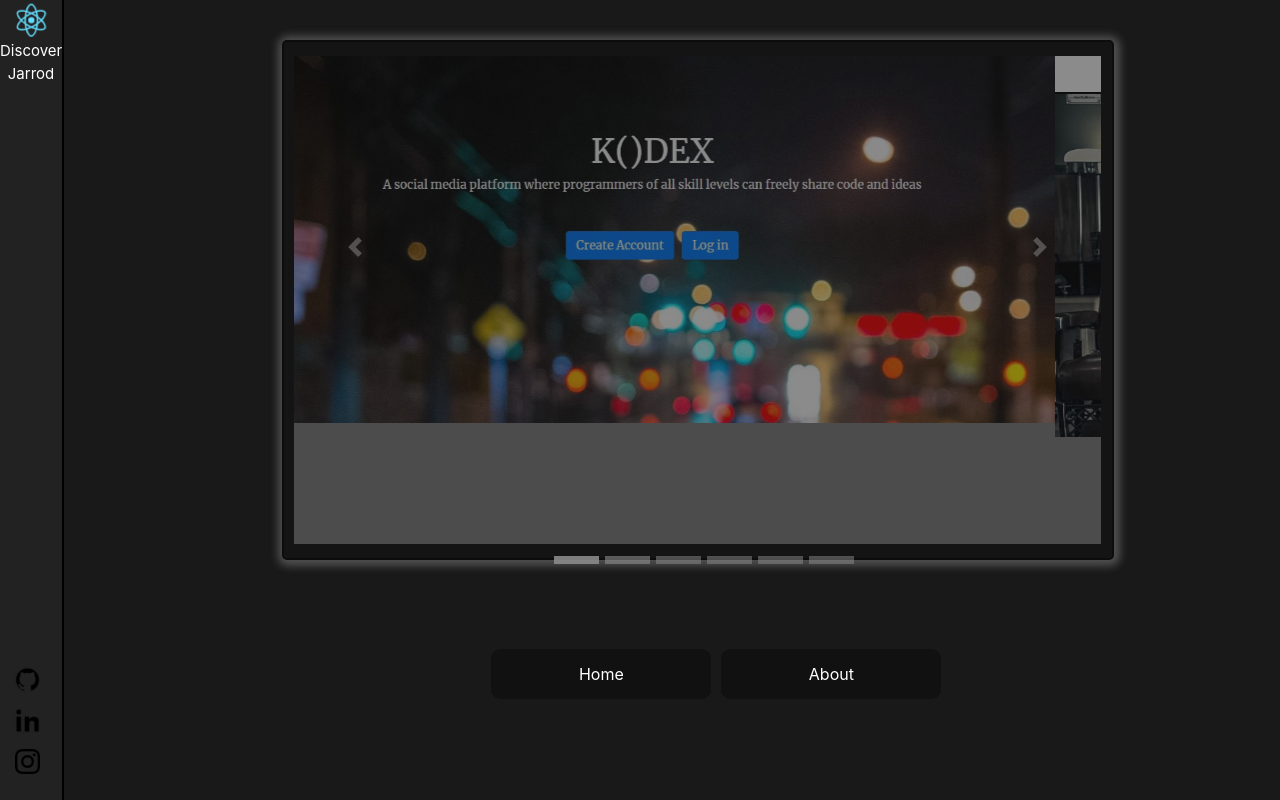
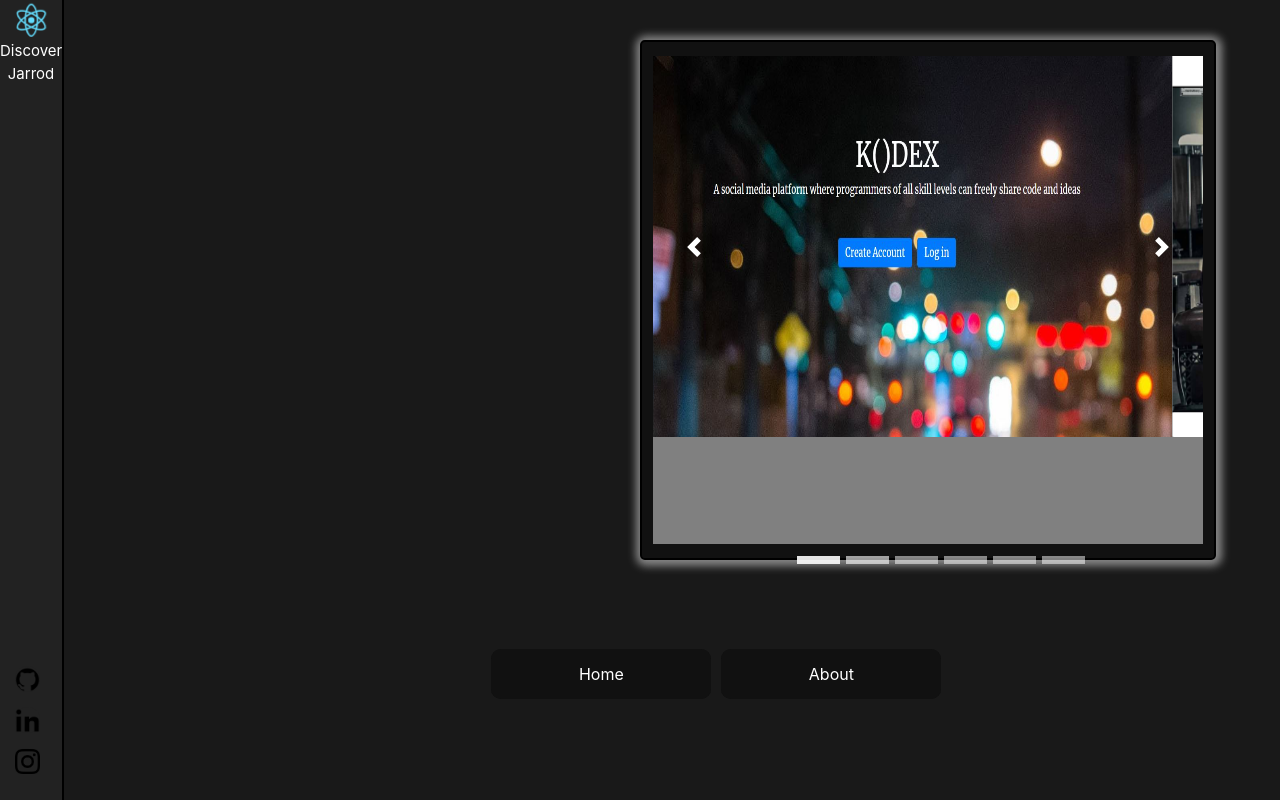
Before and after one commit to Jarrodk0506/DiscoverJarrod, a React (Create React App) app in the folder client/: page /portfolio in a window 1280 px wide. Built offline with nearby package versions, Linux system fonts and the light colour scheme.

Commit message:
fixing portfolio

```diff
--- a/client/src/components/portfolio/portfolio.css
+++ b/client/src/components/portfolio/portfolio.css
@@ -15,6 +15,20 @@ button:focus {outline:0;}
 .cTitle{
     size: 50px;
     color: white;
+}
+
+.d-block{
+    height: 100%;
+    opacity: 1;
+    transition: opacity .5s ease-out;
+    -moz-transition: opacity .5s ease-out;
+    -webkit-transition: opacity .5s ease-out;
+    -o-transition: opacity .5s ease-out;
+    z-index: 99;
+}
+
+.d-block:hover{
+    opacity:.5;
 }
 
 h1{
@@ -65,61 +79,77 @@ h1{
 
 
 
-.portfolioTitle{
-    position: relative;
-    left: -15%;
-    bottom: 50px;
-    background-color: white;
-    width: 100%;
-}
 
 .jumbotron{
     background: #111;
     position: fixed;
     top: 5%;
-    width: 65%;
-    left: 22%;
+    width: 45%;
+    left: 50%;
     height: 65%;
     margin: 0;
     padding: 0;
     border-width: 2px;
     border-color:rgb(0, 0, 0);
     border-style: double;
-    opacity: .5;
+    /* opacity: .5;
     transition: opacity .5s ease-out;
     -moz-transition: opacity .5s ease-out;
     -webkit-transition: opacity .5s ease-out;
-    -o-transition: opacity .5s ease-out;
+    -o-transition: opacity .5s ease-out; */
     box-shadow: 1px 1px 8px 5px #888888;
 }
 
 .jumbotron:hover{
-    opacity:1;
+    opacity:1.5;
 }
 
 .jumboContent{
     position: fixed;
     background: grey;
     top: 7%;
-    width: 63%;
-    left: 23%;
+    width: 43%;
+    left: 51%;
     height: 61%;
     margin: 0;
     padding: 0;
 }
+
+.carousel-control-prev{
+    z-index: 100;
+    opacity: 1;
+}
+
+.carousel-control-next{
+    z-index: 100;
+    opacity: 1;
+}
+
 
 .carousel-item{
     position: relative;
     background-color: grey;
     top: 0;
     height: 381px;
+    z-index: 95;
 }
 
 .carousel-indicators{
     position: fixed;
     bottom: 26.3%;
+    left: 47%;
+    z-index: 1000;
+}
+
+.carousel-text{
+    background-color: rgb(25, 25, 25);
+    position: fixed;
+    width: 35%;
+    height: 65%;
     left: 10%;
-
+    top: 5%;
+    z-index: -100;
+    opacity: .8;
 }
 
 .portfolioButtons{
@@ -178,7 +208,6 @@ h1{
 }
 
 .glow-on-hover:after {
-    z-index: -1;
     content: '';
     position: absolute;
     width: 100%;
--- a/client/src/components/portfolio/portfolio.js
+++ b/client/src/components/portfolio/portfolio.js
@@ -39,21 +39,39 @@ class Portfolio extends Component {
                                 <div className="carousel-inner">
                                     <div className="carousel-item active">
                                         <a href=" https://k0dex.herokuapp.com/" target="_blank" rel="noopener noreferrer"><img src={kodex} className="d-block w-100" alt="..." /></a>
+                                        <div className="carousel-text">
+                                            <p>Kodex</p>
+                                        </div>
                                     </div>
                                     <div className="carousel-item">
                                         <a href="https://github.com/Jarrodk0506/ShortCutz" target="_blank" rel="noopener noreferrer"><img src={shortcutz} className="d-block w-100" alt="..." /></a>
+                                        <div className="carousel-text">
+                                            <p>ShortCutz</p>
+                                        </div>
                                     </div>
                                     <div className="carousel-item">
                                         <a href="https://jarrodk0506.github.io/Trivia-game/" target="_blank" rel="noopener noreferrer"><img src={trivia} className="d-block w-100" alt="..." /></a>
+                                        <div className="carousel-text">
+                                            <p>Trivia</p>
+                                        </div>
                                     </div>
                                     <div className="carousel-item">
                                         <a href="https://jarrodk0506.github.io/Word-Guess-Game/" target="_blank" rel="noopener noreferrer"><img src={wordGuess} className="d-block w-100" alt="..." /></a>
+                                        <div className="carousel-text">
+                                            <p>word-guess-game</p>
+                                        </div>
                                     </div>
                                     <div className="carousel-item">
                                         <a href="https://jarrodk0506.github.io/Train-Schedule/" target="_blank" rel="noopener noreferrer"><img src={train} className="d-block w-100" alt="..." /></a>
+                                        <div className="carousel-text">
+                                            <p>Train</p>
+                                        </div>
                                     </div>
                                     <div className="carousel-item">
                                         <a href="https://jarrodk0506.github.io/Project-1/index.html" target="_blank" rel="noopener noreferrer"><img src={noms} className="d-block w-100" alt="..." /></a>
+                                        <div className="carousel-text">
+                                            <p>Noms</p>
+                                        </div>
                                     </div>
                                 </div>
                                 <a className="carousel-control-prev" href="#carouselExampleIndicators" role="button" data-slide="prev">
```
